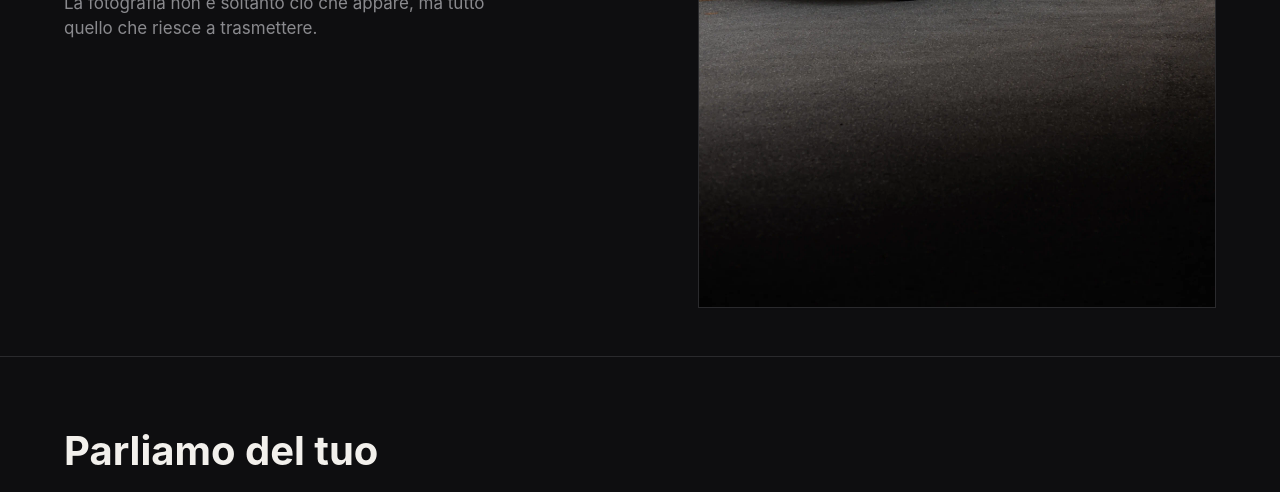
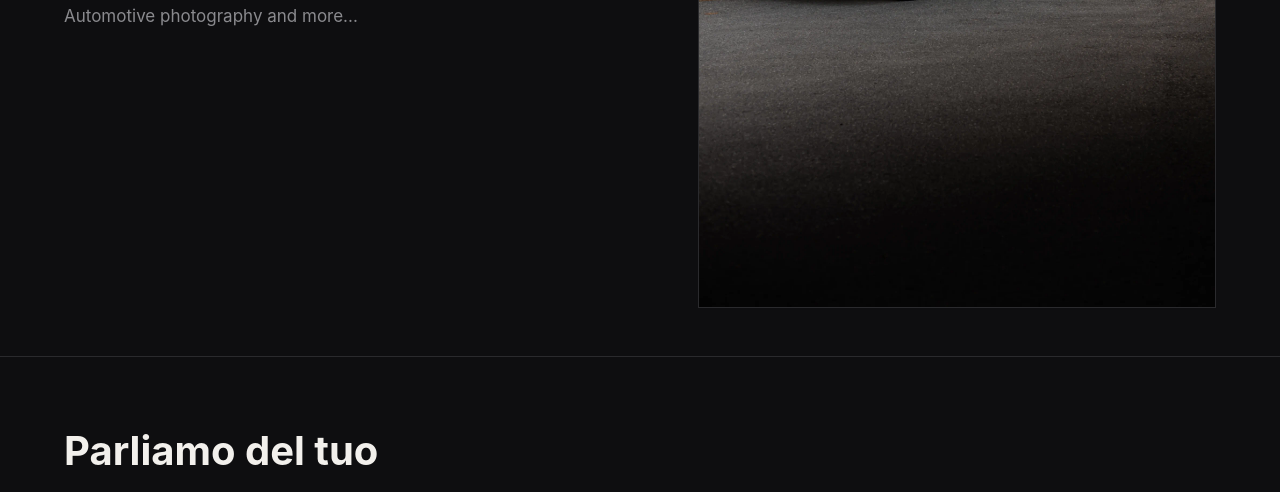
Before and after one commit to bielleshot/bielleshot, a plain HTML site: page index.html in a window 1280 px wide. Shown: the part 608-1100 px from the top of the page. Drawn offline with Linux system fonts and the light colour scheme.

Commit message:
Update hero subtitle to focus on automotive photography

```diff
--- a/index.html
+++ b/index.html
@@ -50,7 +50,7 @@
         </h1>
 
         <p class="hero__sub">
-         La fotografia non è soltanto ciò che appare, ma tutto quello che riesce a trasmettere.
+        Automotive photography and more...
         </p>
       </div>
 
```
